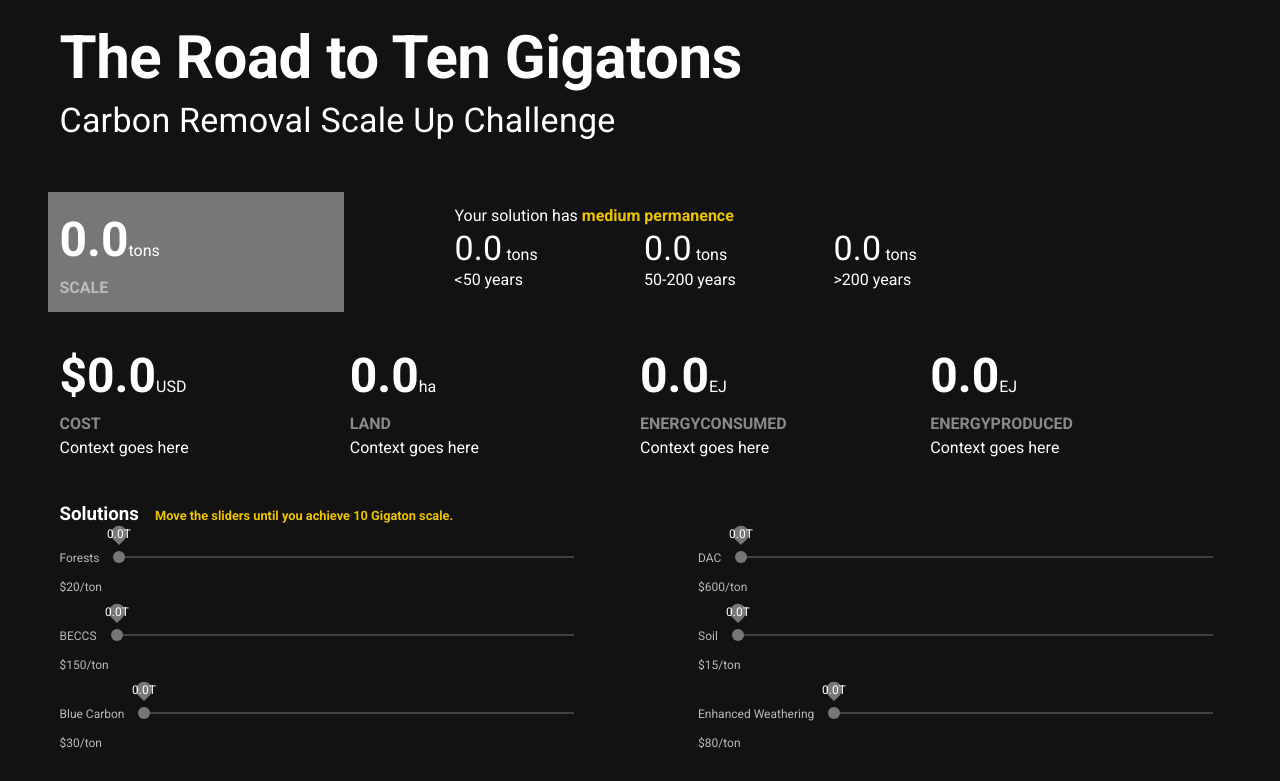
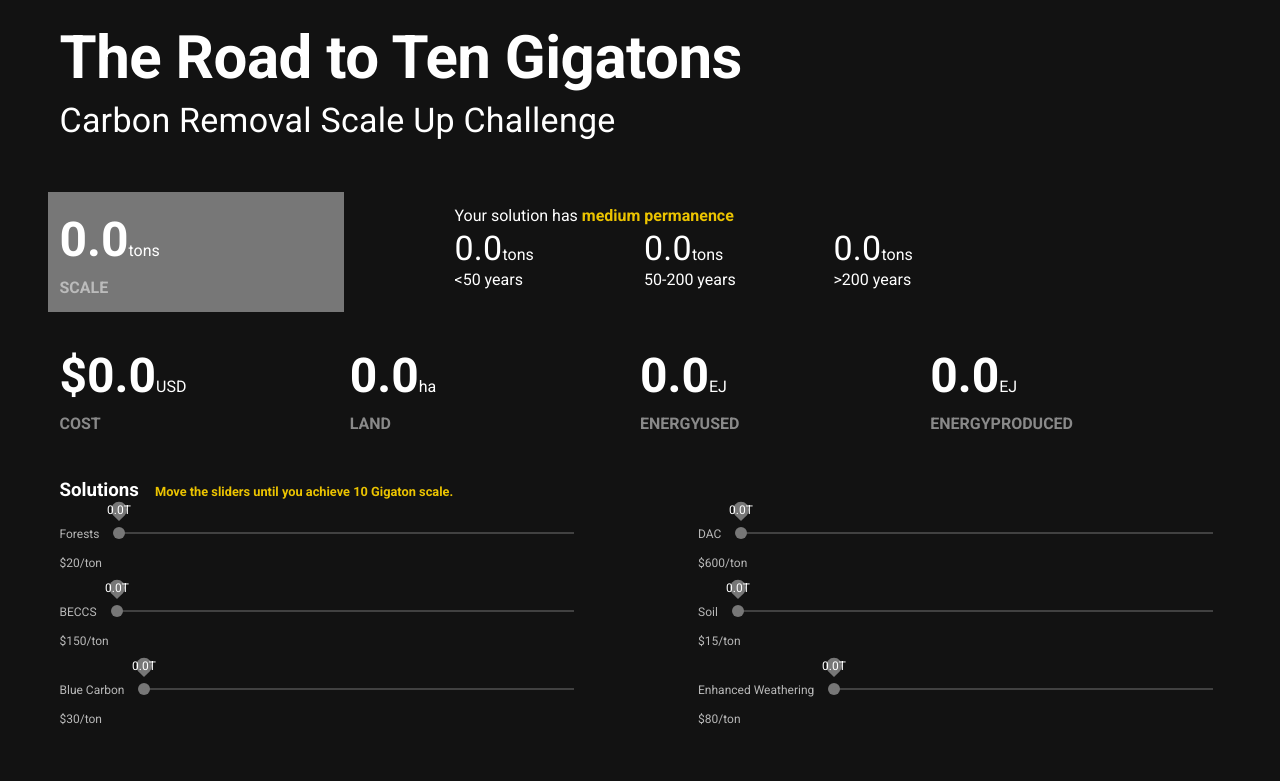
Before and after one commit to cssndrx/road-to-10gt, a Vue app: page / in a window 1280 px wide. Shown: the top 781 px of the page. Built offline with nearby package versions, Linux system fonts and the light colour scheme.

Commit message:
changes before meeting on 4/19

```diff
--- a/src/components/Main.vue
+++ b/src/components/Main.vue
@@ -6,54 +6,54 @@
 		<h2 class="font-weight-regular display-1 mb-16">Carbon Removal Scale Up Challenge</h2>
 
 		<v-row>
-
 			<v-col cols="3" style="background-color: #777">
 				<div>
-  <span class="big">{{pprint('scale', tonsSequestered).big}}</span>
-  <span class="little">{{pprint('scale', tonsSequestered).little}}</span>
+					<span class="big">{{ pprint("scale", tonsSequestered).big }}</span>
+					<span class="little">{{ pprint("scale", tonsSequestered).little }}</span>
 				</div>
 				<div class="caps-label">SCALE</div>
 			</v-col>
 
 			<v-col cols="1"></v-col>
 
-<v-col cols="6" >
+			<v-col cols="6">
 				<div>
-Your solution has <span class="bright" style="font-size: 1em;">medium permanence</span>
+					Your solution has
+					<span class="bright" style="font-size: 1em;">medium permanence</span>
 					<div style="display:grid; grid-template-columns: 1fr 1fr 1fr">
-  <div v-for="perm in permanences"
-      :key="'val'+perm.name">
-    <span class="text-h4">{{pprint('scale', perm.value).big}}</span> <span class="little">{{pprint('scale', perm.value).little}}</span>
+						<div v-for="perm in permanences" :key="'val' + perm.name">
+							<span class="text-h4">{{ pprint("scale", perm.value).big }}</span>
+							<span class="little">{{ pprint("scale", perm.value).little }}</span>
 						</div>
 
-  <div v-for="perm in permanences" :key="'name'+perm.name">{{perm.name}}</div>
+						<div v-for="perm in permanences" :key="'name' + perm.name">
+							{{ perm.name }}
+						</div>
 					</div>
 				</div>
 			</v-col>
-
-</v-row> <!-- end top row -->
-
-
+		</v-row>
+		<!-- end top row -->
 
 		<section class="mt-10" style="display:grid; grid-template-columns: 1fr 1fr 1fr 1fr;">
-
 			<div v-for="dim in dimensions" :key="dim">
-  <span class="big">{{pprint(dim, estimates[dim]).big}}</span>
-  <span class="little">{{pprint(dim, estimates[dim]).little}}</span>
+				<span class="big">{{ pprint(dim, estimates[dim]).big }}</span>
+				<span class="little">{{ pprint(dim, estimates[dim]).little }}</span>
 			</div>
 
-<div class="caps-label" v-for="dim in dimensions" :key="'label'+dim">{{dim}}</div>
+			<div class="caps-label" v-for="dim in dimensions" :key="'label' + dim">{{ dim }}</div>
 
-<div v-for="dim in dimensions" :key="'context'+dim">{{getContext(dim)}}</div>
+			<div v-for="dim in dimensions" :key="'context' + dim">{{ getContext(dim) }}</div>
 		</section>
 
+		<h3 class="mt-10" style="display:inline-block">Solutions</h3>
+		<p class="bright" style="display:inline-block; margin-left: 16px;">
+			Move the sliders until you achieve 10 Gigaton scale.
+		</p>
 
-<h3 class="mt-10" style="display:inline-block">Solutions</h3>
-<p class="bright" style="display:inline-block; margin-left: 16px;">Move the sliders until you achieve 10 Gigaton scale.</p>
-
-<section style="display:grid; grid-template-columns: 1fr 1fr; grid-column-gap: 10%; grid-row-gap: 24px;">
-
-
+		<section
+			style="display:grid; grid-template-columns: 1fr 1fr; grid-column-gap: 10%; grid-row-gap: 24px;"
+		>
 			<!-- <v-slider
   v-model="testing"
   :max="100"
@@ -78,13 +78,10 @@ Your solution has <span class="bright" style="font-size: 1em;">medium permanence
 				style="min-width: 200px"
 				persistent-hint
 			>
+				<span slot="label" class="solution-label">{{ pprintSolution(solution) }}</span>
 
-<span slot="label" class="solution-label">{{pprintSolution(solution)}}</span>
-
-<span slot="thumb-label">{{pprint('scale', tonsAllocated[solution]).big}}T</span>
-
+				<span slot="thumb-label">{{ pprint("scale", tonsAllocated[solution]).big }}T</span>
 			</v-slider>
-
 
 			<!-- <input
 type="range"
@@ -100,10 +97,7 @@ type="range"
   style="min-width: 200px"
   persistent-hint
 /> -->
-
-
 		</section>
-
 
 		<v-row class="mt-10">
 			<v-col>
@@ -117,17 +111,17 @@ type="range"
 					persistent-hint
 				></v-slider>
 
-<div style="position:relative; bottom:12px; color: #777; font-size:0.8em; text-align: center">{{percentUtilization}}% utilized, {{100-percentUtilization}}% sequestered</div>
+				<div
+					style="position:relative; bottom:12px; color: #777; font-size:0.8em; text-align: center"
+				>
+					{{ percentUtilization }}% utilized, {{ 100 - percentUtilization }}% sequestered
+				</div>
 			</v-col>
 
 			<v-col>
 				<p class="bright">Energy sources for DAC</p>
 
-<v-btn-toggle
-  v-model="dacEnergySource"
-  shaped
-  mandatory
->
+				<v-btn-toggle v-model="dacEnergySource" shaped mandatory>
 					<v-btn value="natural gas">
 						Nat Gas
 					</v-btn>
@@ -144,34 +138,32 @@ type="range"
 			</v-col>
 		</v-row>
 
-
 		<h3 class="mt-5">Simulated news</h3>
-<div class="news" v-for="newsItem in newsItems" :key="newsItem.text" :style="{color: newsItem.color}">
-{{newsItem.text}}
+		<div
+			class="news"
+			v-for="newsItem in newsItems"
+			:key="newsItem.text"
+			:style="{ color: newsItem.color }"
+		>
+			{{ newsItem.text }}
 		</div>
 
-
-<v-row >
+		<v-row>
 			<v-col cols="12">
-    <v-img
-      :src="require('../assets/world.png')"
-      class="my-3"
-      contain
-    />
+				<v-img :src="require('../assets/world.png')" class="my-3" contain />
 			</v-col>
 
-<!--       <v-col class="mb-4 col-md-8" >
+			<v-col class="mb-4 col-md-8">
 				<h1 class="display-3 font-weight-bold my-3">
 					The Road to Ten Gigatons
 				</h1>
 
 				<p class="subheading font-weight-regular">
-          <strong>Play to save Earth</strong> by removing 10 Gigatons of CO2 with these solutions. Todo provide more context around why.
+					<strong>Play to save Earth</strong> by removing 10 Gigatons of CO2 with these
+					solutions. Todo provide more context around why.
 				</p>
 
-        <v-btn
-          class="ma-2 yellow darken-1 font-weight-black"
-        >
+				<v-btn class="ma-2 yellow darken-1 font-weight-black">
 					PLAY
 				</v-btn>
 
@@ -181,113 +173,126 @@ type="range"
 					Strengths and weaknesses and open questions. John to fill in.
 				</p>
 
-
 				<h3>Forests</h3>
 
 				<p>
 					Strengths and weaknesses and open questions. John to fill in.
 				</p>
-      </v-col> -->
-
-
-
+			</v-col>
 		</v-row>
 
-
-
-    <v-snackbar
-      v-model="snackbar"
-    >
+		<v-snackbar v-model="snackbar">
 			{{ snackbarText }}
 
 			<template v-slot:action="{ attrs }">
-        <v-btn
-          :color="snackbarColor"
-          text
-          v-bind="attrs"
-          @click="snackbar = false"
-        >
+				<v-btn :color="snackbarColor" text v-bind="attrs" @click="snackbar = false">
 					Accept
 				</v-btn>
 			</template>
 		</v-snackbar>
 
-
-    <v-dialog
-      v-model="dialog"
-      width="500"
-    >
+		<v-dialog v-model="dialog" width="500">
 			<v-card>
 				<v-card-title class="headline">
 					You win!
 				</v-card-title>
 
 				<v-card-text>
-          <p>
-          TODO(John): Debrief solution here
-          </p>
-          <p>
-            Congratulations! You hit 10 GT but…
-          </p>
+					<h3>
+						Congratulations! You reached 10 Gigatons.
+					</h3>
+
+					<br />
+					<h4>
+						Note: {{ parseInt((100 * permanences[2].value) / tonsSequestered) }}% of the
+						CO2 you removed has been stored long-term, but the rest will be re-emitted
+						back into the atmosphere.
+					</h4>
+					<br />
+					<h3>Here's what happened globally due to your carbon removal scale-up:</h3>
+					<div
+						class="news"
+						v-for="newsItem in newsItems"
+						:key="newsItem.text"
+						:style="{ color: newsItem.color }"
+					>
+						{{ newsItem.text }}
+					</div>
 				</v-card-text>
 
 				<v-card-actions>
 					<v-spacer></v-spacer>
-          <v-btn
-            color="primary"
-            text
-            @click="dialog = false"
-          >
+					<v-btn color="primary" text @click="dialog = false">
 						Play again
 					</v-btn>
 				</v-card-actions>
 			</v-card>
 		</v-dialog>
-
 	</v-container>
 </template>
 
 <script>
-
 import _ from "lodash";
 
+const MILLION = 1000000;
 const BILLION = 1000000000;
 const TEN_BILLION = 10000000000;
 
 export default {
-    name: 'Main',
-
+	name: "Main",
 
 	computed: {
-
-      tonsSequestered(){
+		tonsSequestered() {
 			return _.sum(_.values(this.tonsAllocated));
 		},
 
-      estimates(){
+		estimates() {
 			// TODO(John): Return actual estimates.
 			return {
 				cost: this.solutions.reduce((acc, sol) => acc + this.totalCostEstimate(sol), 0),
 				land: this.solutions.reduce((acc, sol) => acc + this.landEstimate(sol), 0),
-          energyConsumed: this.solutions.reduce((acc, sol) => acc + this.energyConsumedEstimate(sol), 0),
-          energyProduced: this.solutions.reduce((acc, sol) => acc + this.energyProducedEstimate(sol), 0),
-
+				energyUsed: this.solutions.reduce(
+					(acc, sol) => acc + this.energyUsedEstimate(sol),
+					0
+				),
+				energyProduced: this.solutions.reduce(
+					(acc, sol) => acc + this.energyProducedEstimate(sol),
+					0
+				),
 			};
 		},
-      permanences(){
+		permanences() {
 			// TODO(John): Return actual estimates.
 			const tonsCaptured = this.tonsAllocated.beccs + this.tonsAllocated.dac;
-        const permanentTons = (1 - (this.percentUtilization / 100)) * tonsCaptured;
+			const permanentTons = (1 - this.percentUtilization / 100) * tonsCaptured;
 			const impermanentTons = (this.percentUtilization / 100) * tonsCaptured;
 
 			return [
-          {name: '<50 years', value: (this.tonsAllocated.forests / 2) + this.tonsAllocated.soil + impermanentTons * 0.5 },
-          {name: '50-200 years', value: (this.tonsAllocated.forests / 2) + impermanentTons * 0.1 + this.tonsAllocated.blueCarbon},
-          {name: '>200 years', value: this.tonsAllocated.enhancedWeathering + permanentTons + impermanentTons * 0.4},
+				{
+					name: "<50 years",
+					value:
+						this.tonsAllocated.forests / 2 +
+						this.tonsAllocated.soil +
+						impermanentTons * 0.5,
+				},
+				{
+					name: "50-200 years",
+					value:
+						this.tonsAllocated.forests / 2 +
+						impermanentTons * 0.1 +
+						this.tonsAllocated.blueCarbon,
+				},
+				{
+					name: ">200 years",
+					value:
+						this.tonsAllocated.enhancedWeathering +
+						permanentTons +
+						impermanentTons * 0.4,
+				},
 			];
 		},
 
-      newsItems(){
+		newsItems() {
 			// TODO(John): Add logic to return the right news items based on the values of the data variables.
 
 			// '2030: Food prices rising due to BECCS competition for land!',
@@ -295,116 +300,232 @@ const TEN_BILLION = 10000000000;
 
 			const possibleNewsItems = [
 				{
-            condition: this.tonsAllocated.forests > 1000000,
-            text: 'You have unlocked forest achievement',
-            color: 'green'
+					condition: this.tonsAllocated.forests > 0.75 * BILLION,
+					text: "Trees planted in the tropics have dramatically increased air quality!",
+					color: "green",
 				},
-
 				{
-            condition: this.estimates.energyConsumed > 1,
-            text: 'Oh dear, you are using lots of energy',
-            color: 'yellow'
+					condition: this.tonsAllocated.forests > 2 * BILLION,
+					text: "Trees introduced for carbon removal are invasive species in Indonesia!",
+					color: "red",
+				},
+				{
+					condition: this.tonsAllocated.forests > 2.5 * BILLION,
+					text:
+						"Wildfires burn down many of the trees that were used for carbon removal, releasing that CO2 back into the atmosphere!",
+					color: "red",
+				},
+				{
+					condition: this.tonsAllocated.soil > 1.5 * BILLION,
+					text:
+						"Regenerative agricultural practices phase out ammonia fertilizer, continuing to reduce CO2 emissions!",
+					color: "green",
+				},
+				{
+					condition: this.tonsAllocated.soil > 2 * BILLION,
+					text:
+						"Due to the mass adoption of regenerative practices, crop yields around the world have increased!",
+					color: "green",
+				},
+				{
+					condition: this.tonsAllocated.soil > 3 * BILLION,
+					text:
+						"Large groups of farmers begin to till their land again, releasing much of the carbon stored in these soils back into the atmosphere!",
+					color: "red",
+				},
+				{
+					condition: this.tonsAllocated.beccs > 1 * BILLION,
+					text:
+						"Using waste biomass alone, BECCS provides enough energy to meet Australia’s energy demand!",
+					color: "green",
+				},
+				{
+					condition: this.tonsAllocated.beccs > 6.5 * BILLION,
+					text:
+						"Despite using vast amounts of land to cultivate dedicated energy crops, BECCS provides enough energy to meet half of the US’s energy demand!",
+					color: "yellow",
+				},
+				{
+					condition: this.estimates.land > 1.2 * Math.pow(10, 8),
+					text:
+						"Food prices skyrocket and food scarcity becomes a major worldwide problem as carbon removal takes up increasing land area.",
+					color: "red",
+				},
+				{
+					condition: this.tonsAllocated.beccs + this.tonsAllocated.forests > 5 * BILLION,
+					text:
+						"Freshwater shortages become an international concern as newly planted forests and energy crops for BECCS consume ever increasing amounts of water.",
+					color: "red",
+				},
+				{
+					condition: this.tonsAllocated.blueCarbon > 0.25 * BILLION,
+					text:
+						"Restoration of coastal ecosystems has increased protection against yearly coastal flooding!",
+					color: "green",
+				},
+				{
+					condition: this.tonsAllocated.blueCarbon > 0.5 * BILLION,
+					text:
+						"Due to extensive protection for coastal restoration, the Western Mediterrean and the Gulf Coast regions have seen a decrease in tourism.",
+					color: "yellow",
+				},
+				{
+					condition: this.tonsAllocated.blueCarbon > 0.75 * BILLION,
+					text:
+						"Coastal ecosystems provide a natural buffer against climate induced storms and natural disasters worldwide!",
+					color: "green",
+				},
+				{
+					condition: this.tonsAllocated.enhancedWeathering > 2,
+					text: "Agricultural yields increase from added mineral nutrients!",
+					color: "green",
+				},
+				{
+					condition: this.tonsAllocated.soil > 4 * BILLION,
+					text:
+						"Land used for soil carbon sequestration has started to release methane into the atmosphere!",
+					color: "red",
+				},
+				{
+					condition: this.estimates.energyUsed > 53,
+					text:
+						"Energy used for direct air capture makes up more than half of total US energy consumption in 2020!",
+					color: "red",
 				},
 			];
 			return possibleNewsItems.filter(item => item.condition);
-
 		},
 
 		// TODO(John): fill in actual constraints.
-      constraintsViolated(){
+		constraintsViolated() {
 			const constraints = [
-          {
-            condition: this.estimates.energyConsumed > 2,
-            text: 'Too much energy!',
-            color: 'red'
-          },
-          {
-            condition: this.estimates.cost > 2,
-            text: 'Too much money!',
-            color: 'red'
-          },
-          {
-            condition: this.estimates.land > 2,
-            text: 'Too much land!',
-            color: 'red'
-          },
+				// {
+				// 	condition: this.estimates.cost > 2,
+				// 	text: "Too much money!",
+				// 	color: "red",
+				// },
+				// {
+				// 	condition: this.estimates.land > 2,
+				// 	text: "Too much land!",
+				// 	color: "red",
+				// },
 			];
 			return constraints.filter(item => item.condition);
-      }
-
-
+		},
 	},
 	watch: {
-      constraintsViolated(violated){
+		constraintsViolated(violated) {
 			violated.forEach(constraint => this.setAlert(constraint.text, constraint.color));
 		},
 
-      tonsSequestered(){
-        if (this.tonsSequestered > TEN_BILLION){
+		tonsSequestered() {
+			if (this.tonsSequestered > TEN_BILLION) {
 				this.dialog = true;
 			}
 		},
-      newsItems(newNews, oldNews){
-        const olds = _.map(oldNews, 'text');
-        const news  = _.map(newNews, 'text');
+		newsItems(newNews, oldNews) {
+			const olds = _.map(oldNews, "text");
+			const news = _.map(newNews, "text");
 			const additions = _.difference(news, olds);
 
-        if (additions.length > 1){
-          console.error('Expected only one additional news item, but got: ' + additions.length + '. Try staggering the thresholds for news items differently');
+			if (additions.length > 1) {
+				console.error(
+					"Expected only one additional news item, but got: " +
+						additions.length +
+						". Try staggering the thresholds for news items differently"
+				);
 			}
 
 			// Turn the additions into toasts
-        if (additions.length == 1){
+			if (additions.length == 1) {
 				const text = additions[0];
 				const color = newNews.filter(news => news.text === text)[0].color;
 				this.setAlert(text, color);
 			}
-      }
 		},
-    data(){
-
+	},
+	data() {
 		return {
 			testing: 0,
 
-        dimensions: ['cost', 'land', 'energyConsumed', 'energyProduced'],
-        solutions: ['forests', 'dac', 'beccs', 'soil', 'blueCarbon', 'enhancedWeathering'],
+			dimensions: ["cost", "land", "energyUsed", "energyProduced"],
+			solutions: ["forests", "dac", "beccs", "soil", "blueCarbon", "enhancedWeathering"],
 			tonsAllocated: {
 				forests: 0,
 				dac: 0,
 				beccs: 0,
 				soil: 0,
 				blueCarbon: 0,
-          enhancedWeathering: 0
+				enhancedWeathering: 0,
 			},
 
 			minAlloc: 0,
 			maxAlloc: TEN_BILLION,
 
-        dacEnergySource: 'csp',
+			dacEnergySource: "natural gas",
 			percentUtilization: 50,
 
 			// The bottom of screen snackbar toasts for news items.
 			snackbar: false,
-        snackbarText: 'This is a test',
-        snackbarColor: 'green',
+			snackbarText: "This is a test",
+			snackbarColor: "green",
 
 			// The end game dialog.
 			dialog: false,
-      }
+		};
 	},
 
 	methods: {
 		// Set a blocking alert.
-      setAlert(text, color){
+		setAlert(text, color) {
 			this.snackbarColor = color;
 			this.snackbarText = text;
 			this.snackbar = true;
 		},
-      getContext(dim){
+		getContext(dim) {
 			// TODO(John): Return string with context for string dim ('cost', 'energy', 'land')
 			// You can look up the values using this.estimates[dim]
-        if (dim){
-          return 'Context goes here';
+			if (this.estimates[dim] === 0) {
+				return "";
+			}
+			if (dim === "cost") {
+				return `~${Number((100 * this.estimates[dim]) / (21 * Math.pow(10, 12))).toFixed(
+					1
+				)}% of United States GDP in 2020`;
+			} else if (dim === "land") {
+				const landBreakpoints = {
+					14: "New York",
+					70: "Texas",
+					550: "the Amazon Rainforest",
+				};
+				for (let breakpoint of Object.keys(landBreakpoints)
+					.map(x => parseInt(x))
+					.sort((x, y) => x < y)) {
+					if (this.estimates[dim] < breakpoint * MILLION) {
+						return `~${Math.round(
+							(100 * this.estimates[dim]) / (breakpoint * MILLION)
+						)}% the land area of ${landBreakpoints[breakpoint]}`;
+					}
+				}
+			} else if (dim === "energyUsed" || dim === "energyProduced") {
+				const energyBreakpoints = {
+					6.61: "California",
+					31.7: "Europe",
+					105.7: "the United States",
+				};
+				for (let breakpoint of Object.keys(energyBreakpoints)
+					.map(x => parseFloat(x))
+					.sort((x, y) => x < y)) {
+					if (this.estimates[dim] < breakpoint) {
+						return `${
+							dim === "energyUsed" ? "You're using " : "You're generating"
+						} about ${Math.round(
+							(100 * this.estimates[dim]) / breakpoint
+						)}% of annual energy consumption in ${energyBreakpoints[breakpoint]}`;
+					}
+				}
+			} else {
+				return "";
 			}
 		},
 		maxAllocForSolution(sol) {
@@ -414,19 +535,22 @@ const TEN_BILLION = 10000000000;
 				beccs: TEN_BILLION,
 				dac: TEN_BILLION,
 				blueCarbon: BILLION,
-          enhancedWeathering: 4 * BILLION
-        }[sol]
+				enhancedWeathering: 4 * BILLION,
+			}[sol];
 		},
 		// Return the cost per ton (can be dynamic).
-      costPerTonEstimate(sol){
+		costPerTonEstimate(sol) {
 			// TODO(John): Return actual estimates.
 			return {
 				forests: 20,
-          beccs: this.tonsAllocated.beccs < 4 * BILLION ? 150 :  300,
-          dac: this.tonsAllocated.dac < BILLION ? 600 : Math.floor(600 * Math.pow(this.tonsAllocated.dac / BILLION, -0.5146)),
+				beccs: this.tonsAllocated.beccs < 4 * BILLION ? 150 : 300,
+				dac:
+					this.tonsAllocated.dac < BILLION
+						? 600
+						: Math.floor(600 * Math.pow(this.tonsAllocated.dac / BILLION, -0.5146)),
 				soil: 15,
 				enhancedWeathering: 80,
-          blueCarbon: 30
+				blueCarbon: 30,
 			}[sol];
 		},
 		totalCostEstimate(sol) {
@@ -442,34 +566,54 @@ const TEN_BILLION = 10000000000;
 				soil: 15 * this.tonsAllocated.soil,
 				blueCarbon: 30 * this.tonsAllocated.blueCarbon,
 				enhancedWeathering: 80 * this.tonsAllocated.enhancedWeathering,
-          dac: this.tonsAllocated.dac < BILLION ? 600 * this.tonsAllocated.dac : 600 * BILLION + (dacIntegrated(this.tonsAllocated.dac) - dacIntegrated(BILLION)),
-          beccs: this.tonsAllocated.beccs < 4 * BILLION ? 150 * this.tonsAllocated.beccs : 150 * 4 * BILLION + 600 * (this.tonsAllocated.beccs - 4 * BILLION)
-        }[sol]
+				dac:
+					this.tonsAllocated.dac < BILLION
+						? 600 * this.tonsAllocated.dac
+						: 600 * BILLION +
+						  (dacIntegrated(this.tonsAllocated.dac) - dacIntegrated(BILLION)),
+				beccs:
+					this.tonsAllocated.beccs < 4 * BILLION
+						? 150 * this.tonsAllocated.beccs
+						: 150 * 4 * BILLION + 600 * (this.tonsAllocated.beccs - 4 * BILLION),
+			}[sol];
 		},
 		landEstimate(sol) {
 			// all estimates in ha / ton
-        const dacLand = () => {
+			const dacLandCoeff = () => {
 				// fill in with Max help based on energy source
-          return 0;
+				switch (this.dacEnergySource) {
+					case "csp":
+						return Math.pow(1.14038, -3);
+					case "nuclear":
+						return Math.pow(2.00823, -4);
+					case "geothermal":
+						return Math.pow(1.17633, -4);
+					case "natural gas":
+					default:
+						return Math.pow(2.87904, -4);
+				}
 			};
 			return {
 				forests: 0.11 * this.tonsAllocated.forests,
-          soil: 8.35 * this.tonsAllocated.soil,
-          beccs: this.tonsAllocated.beccs < 4 * BILLION ? 0.003 * this.tonsAllocated.beccs :  0.003 * 4 * BILLION + 0.06 * (this.tonsAllocated.beccs - BILLION),
-          dac: dacLand(),
+				soil: 0, // no additional land use
+				beccs:
+					this.tonsAllocated.beccs < 4 * BILLION
+						? 0.003 * this.tonsAllocated.beccs
+						: 0.003 * 4 * BILLION + 0.06 * (this.tonsAllocated.beccs - 4 * BILLION),
+				dac: this.tonsAllocated.dac * dacLandCoeff(),
 				blueCarbon: (1 / 4.78) * this.tonsAllocated.blueCarbon,
-          enhancedWeathering: (0.61 / 1000) * this.tonsAllocated.enhancedWeathering
-        }[sol]
+				enhancedWeathering: (0.61 / 1000) * this.tonsAllocated.enhancedWeathering,
+			}[sol];
 		},
-      energyConsumedEstimate(sol) {
+		energyUsedEstimate(sol) {
 			// all the dividing by BILLION due to conversion from GJ to EJ
 			return {
 				forests: 0,
 				soil: 0,
 				blueCarbon: 0,
-          beccs: - (8 / BILLION) * this.tonsAllocated.beccs,
+				beccs: 0,
 				dac: (6.88 / BILLION) * this.tonsAllocated.dac,
-          enhancedWeathering: (6 / BILLION) * this.tonsAllocated.enhancedWeathering
+				enhancedWeathering: (6 / BILLION) * this.tonsAllocated.enhancedWeathering,
 			}[sol];
 		},
 
@@ -479,37 +623,37 @@ const TEN_BILLION = 10000000000;
 				forests: 0,
 				soil: 0,
 				blueCarbon: 0,
-          beccs: - (8 / BILLION) * this.tonsAllocated.beccs,
-          dac: (6.88 / BILLION) * this.tonsAllocated.dac,
-          enhancedWeathering: (6 / BILLION) * this.tonsAllocated.enhancedWeathering
+				beccs: (8 / BILLION) * this.tonsAllocated.beccs,
+				dac: 0,
+				enhancedWeathering: 0,
 			}[sol];
 		},
 		// Pretty print solution string.
-      pprintSolution(sol){
+		pprintSolution(sol) {
 			return {
-          forests: 'Forests',
-          dac: 'DAC',
-          beccs: 'BECCS',
-          soil: 'Soil',
-          blueCarbon: 'Blue Carbon',
-          enhancedWeathering: 'Enhanced Weathering'
+				forests: "Forests",
+				dac: "DAC",
+				beccs: "BECCS",
+				soil: "Soil",
+				blueCarbon: "Blue Carbon",
+				enhancedWeathering: "Enhanced Weathering",
 			}[sol];
 		},
 
 		// Pretty print big numbers.
-      pprint(key, val){
+		pprint(key, val) {
 			const littles = {
-          scale: 'tons',
-          cost: 'USD',
-          land: 'ha',
-          energyConsumed: 'EJ',
-          energyProduced: 'EJ',
+				scale: "tons",
+				cost: "USD",
+				land: "ha",
+				energyUsed: "EJ",
+				energyProduced: "EJ",
 			};
 
-        const prefix = key === 'cost' ? '$' : '';
+			const prefix = key === "cost" ? "$" : "";
 			return {
 				big: prefix + this.formatNumber(val),
-          little: littles[key]
+				little: littles[key],
 			};
 		},
 
@@ -528,11 +672,9 @@ const TEN_BILLION = 10000000000;
 			}
 			return value.toFixed(1).toString();
 		},
-
-    }
-  }
+	},
+};
 </script>
-
 
 <!-- Add "scoped" attribute to limit CSS to this component only -->
 <style scoped lang="scss">
@@ -542,30 +684,29 @@ const TEN_BILLION = 10000000000;
 	font-size: 0.8em;
 }
 
-.big{
+.big {
 	font-weight: bold;
 	font-size: 3em;
 }
 
-.caps-label{
-  font-weight:bold;
+.caps-label {
+	font-weight: bold;
 	opacity: 0.5;
 	text-transform: uppercase;
 }
 
-.unit{
+.unit {
 	margin-left: 4px;
-  font-weight:bold;
+	font-weight: bold;
 	opacity: 0.5;
 }
 
-.solution-label{
+.solution-label {
 	text-transform: capitalize;
 	font-size: 12px;
 }
 
-.news{
+.news {
 	margin-top: 8px;
 }
-
 </style>
```
Lines whose indentation alone changed are shown as unchanged.
